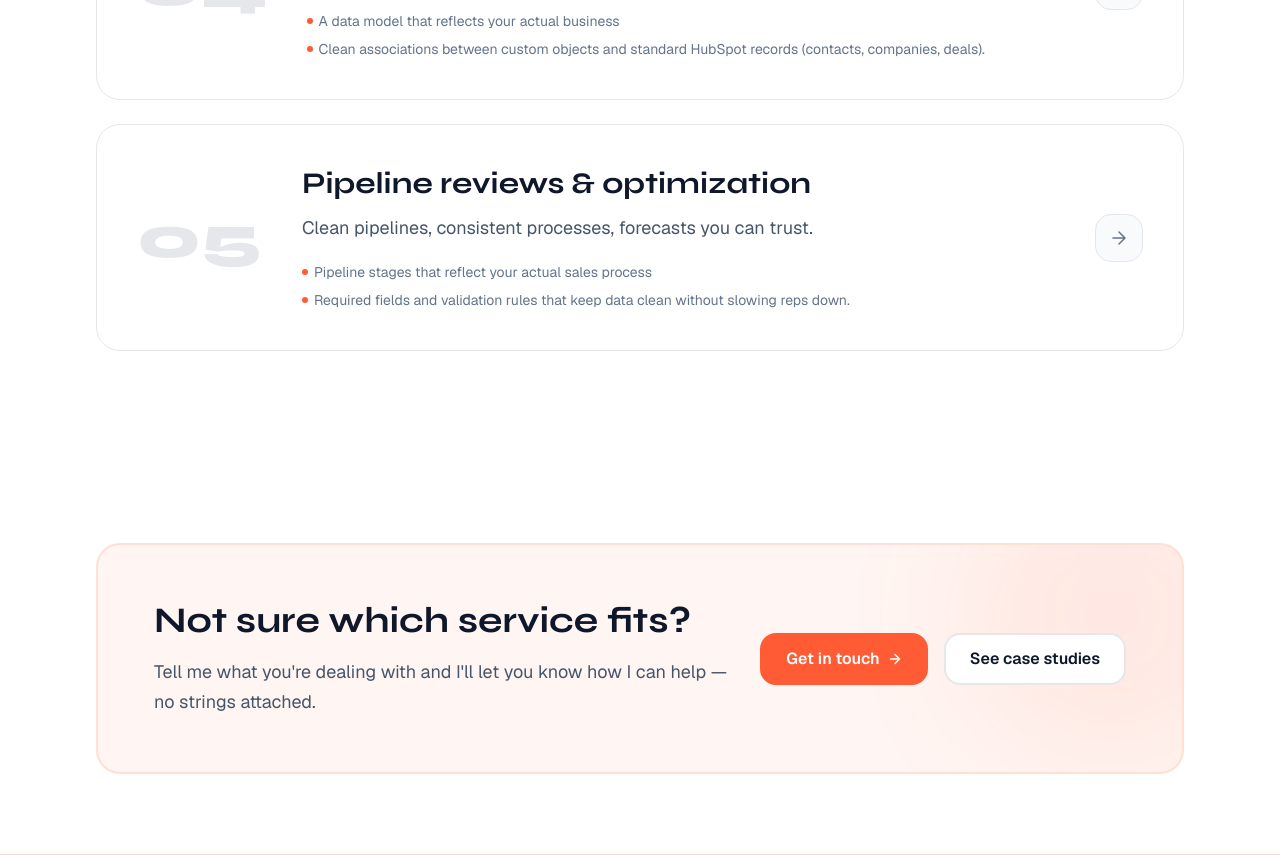
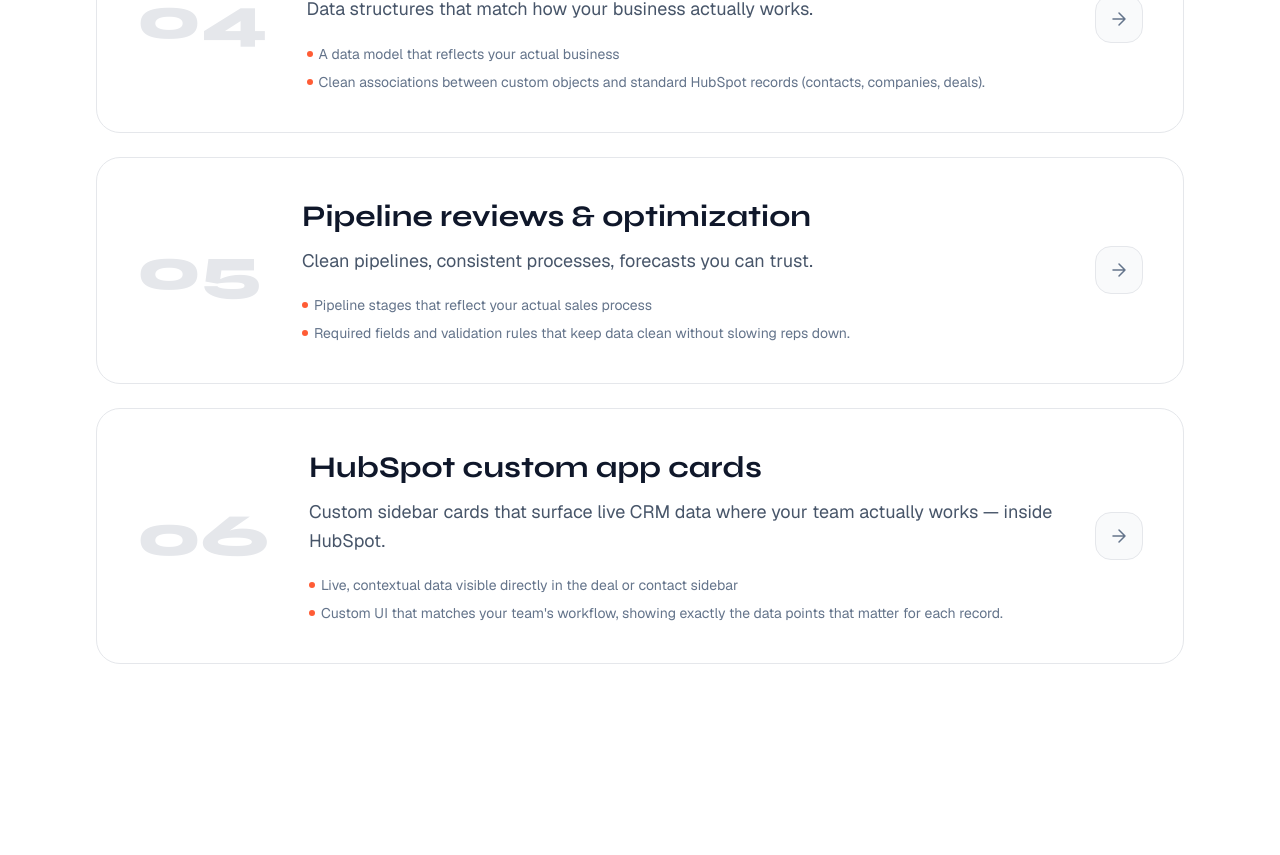
Before and after one commit to TomSchoorstra/hubspot-contractor-site, a Next.js app: page /services in a window 1280 px wide. Shown: the part 1680-2535 px from the top of the page. Built offline with nearby package versions, Linux system fonts and the light colour scheme.

Commit message:
Add custom app cards service and renewal status case study
Co-Authored-By: Claude Sonnet 4.6 <noreply@anthropic.com>

```diff
--- a/src/app/page.tsx
+++ b/src/app/page.tsx
@@ -201,7 +201,7 @@ export default function Home() {
             <div className="mb-10 flex flex-col gap-3 sm:flex-row sm:items-end sm:justify-between">
               <div>
                 <p className="text-xs font-semibold uppercase tracking-widest text-accent mb-3">What I do</p>
-                <h2 className="font-display text-4xl font-bold text-text lg:text-5xl">Five ways I can help</h2>
+                <h2 className="font-display text-4xl font-bold text-text lg:text-5xl">Six ways I can help</h2>
               </div>
               <Link
                 href="/services"
--- a/src/app/services/page.tsx
+++ b/src/app/services/page.tsx
@@ -5,11 +5,11 @@ import PageHeader from "@/components/sections/PageHeader";
 export const metadata: Metadata = {
   title: "Services — Tom Schoorstra",
   description:
-    "Five focused HubSpot services: automation, consultancy, integrations, custom objects, and pipeline optimization — no agency overhead.",
+    "Six focused HubSpot services: automation, consultancy, integrations, custom objects, pipeline optimization, and custom app cards — no agency overhead.",
   openGraph: {
     title: "HubSpot Services — Tom Schoorstra",
     description:
-      "Five focused HubSpot services: automation, consultancy, integrations, custom objects, and pipeline optimization — no agency overhead.",
+      "Six focused HubSpot services: automation, consultancy, integrations, custom objects, pipeline optimization, and custom app cards — no agency overhead.",
     url: "/services",
   },
 };
@@ -24,7 +24,7 @@ export default function Services() {
       <PageHeader
         eyebrow="Services"
         title="Building HubSpot that works for your team"
-        subtitle={`Five focused services across automation, strategy, integrations, and data architecture — no agency overhead, just hands-on execution.`}
+        subtitle={`Six focused services across automation, strategy, integrations, data architecture, and custom UI extensions — no agency overhead, just hands-on execution.`}
         primaryCta={{ label: "Talk about your project", href: "/contact" }}
         secondaryCta={{ label: "See case studies", href: "/case-studies" }}
       />
--- a/src/content/caseStudies.ts
+++ b/src/content/caseStudies.ts
@@ -115,4 +115,37 @@ export const caseStudies: CaseStudy[] = [
     stack: ["HubSpot", "Pipeline management", "Custom objects"],
     relatedServices: ["pipeline-optimization"],
   },
+  {
+    slug: "renewal-status-card",
+    title: "Live renewal status in the deal sidebar — no more tab-switching",
+    industry: "HR Software",
+    companySize: "50-200 employees",
+    summary:
+      "Sales reps were manually checking License objects before every deal review to determine renewal type. A custom HubSpot app card surfaced the answer directly in the deal sidebar.",
+    challenge: [
+      "Growth Account Executives had to navigate to the associated License object on every deal to check whether a subscription was active, cancelled, or absent",
+      "This manual lookup cost time on every deal review and was easy to skip under pressure",
+      "Missed or incorrect renewal assessments led to deals being handled with the wrong approach",
+    ],
+    approach: [
+      "Mapped the data flow from Deal to associated License object and identified the relevant subscription properties",
+      "Designed a three-state card with clear color-coding: green for auto-renewal active, yellow for manual renewal required, red for subscription cancelled",
+      "Built a React UI Extension with a serverless function that resolves the Deal-to-License association and fetches the subscription data",
+      "Scoped the card to appear only in the relevant pipeline to avoid noise for reps working other deal types",
+    ],
+    solution: [
+      "Reps now see the renewal status as soon as they open a deal — no navigation, no extra clicks",
+      "Three color-coded states make the required action immediately clear without any training",
+      "The card is read-only and runs entirely inside HubSpot's infrastructure — zero risk to existing data, nothing to maintain externally",
+      "Two API calls per load keep the card fast; tested at under two seconds from open to rendered",
+    ],
+    results: [
+      { label: "Context switching", value: "Eliminated" },
+      { label: "Data lookup time", value: "Seconds vs. minutes" },
+      { label: "Adoption", value: "Immediate" },
+      { label: "External hosting", value: "None required" },
+    ],
+    stack: ["HubSpot", "UI Extensions", "Serverless functions", "Custom objects"],
+    relatedServices: ["custom-app-cards", "custom-objects"],
+  },
 ];
--- a/src/content/services.ts
+++ b/src/content/services.ts
@@ -294,4 +294,67 @@ export const services: Service[] = [
     ],
     relatedCaseStudy: "pipeline-consolidation",
   },
+  {
+    slug: "custom-app-cards",
+    title: "HubSpot custom app cards",
+    shortDescription:
+      "Custom sidebar cards that surface live CRM data where your team actually works — inside HubSpot.",
+    metaDescription:
+      "Custom HubSpot UI Extension cards for deal and contact sidebars. I build React-based app cards with serverless functions that surface live data from custom objects — no external hosting, no maintenance overhead.",
+    outcomes: [
+      "Live, contextual data visible directly in the deal or contact sidebar — no switching between tabs, reports, or external tools.",
+      "Custom UI that matches your team's workflow, showing exactly the data points that matter for each record.",
+      "Serverless architecture hosted inside HubSpot — nothing to deploy, maintain, or pay for outside your existing subscription.",
+      "Reduced reliance on workaround workflows, manual lookups, and dashboard-hopping to get operational context.",
+    ],
+    deliverables: [
+      "Discovery session to identify which data points your team needs at a glance and where they currently go to find them.",
+      "Card design spec covering layout, data sources, status logic, and color-coding rules.",
+      "React-based UI Extension built and tested in a HubSpot sandbox environment.",
+      "Serverless functions to fetch and process data from associated objects and properties.",
+      "Production deployment with verification on live records.",
+      "Documentation covering the card's data sources, logic, and how to request changes.",
+    ],
+    process: [
+      {
+        title: "Discovery",
+        description:
+          "I identify which data points your team needs at a glance and map out where that data currently lives in your portal.",
+      },
+      {
+        title: "Design",
+        description:
+          "We define the card layout, data sources, status logic, and color-coding rules before writing any code.",
+      },
+      {
+        title: "Development",
+        description:
+          "I build the React UI Extension and serverless functions inside HubSpot's platform, testing against sandbox data.",
+      },
+      {
+        title: "Rollout",
+        description:
+          "I deploy to production, verify with live records, configure visibility rules, and hand over documentation.",
+      },
+    ],
+    faq: [
+      {
+        q: "What HubSpot plan do I need?",
+        a: "UI Extensions require access to HubSpot Developer Projects, available on Sales Hub or Service Hub Professional and Enterprise plans.",
+      },
+      {
+        q: "Can the card pull data from custom objects?",
+        a: "Yes — reading from associated custom objects is one of the primary use cases. The card can fetch any property from any associated record and display it however makes sense for your team.",
+      },
+      {
+        q: "Does this require external hosting or infrastructure?",
+        a: "No. The serverless functions run inside HubSpot's own infrastructure. There's nothing to host, deploy, or maintain outside your portal — and no additional costs beyond your existing HubSpot subscription.",
+      },
+      {
+        q: "What kinds of cards can you build?",
+        a: "Any card that surfaces data your team needs while reviewing a record. Common examples: renewal or subscription status on deals, customer health scores on companies, contract expiration warnings, payment status from billing objects, onboarding progress, open support ticket summaries, compliance approval status, and cross-sell indicators based on purchased products.",
+      },
+    ],
+    relatedCaseStudy: "renewal-status-card",
+  },
 ];
```
